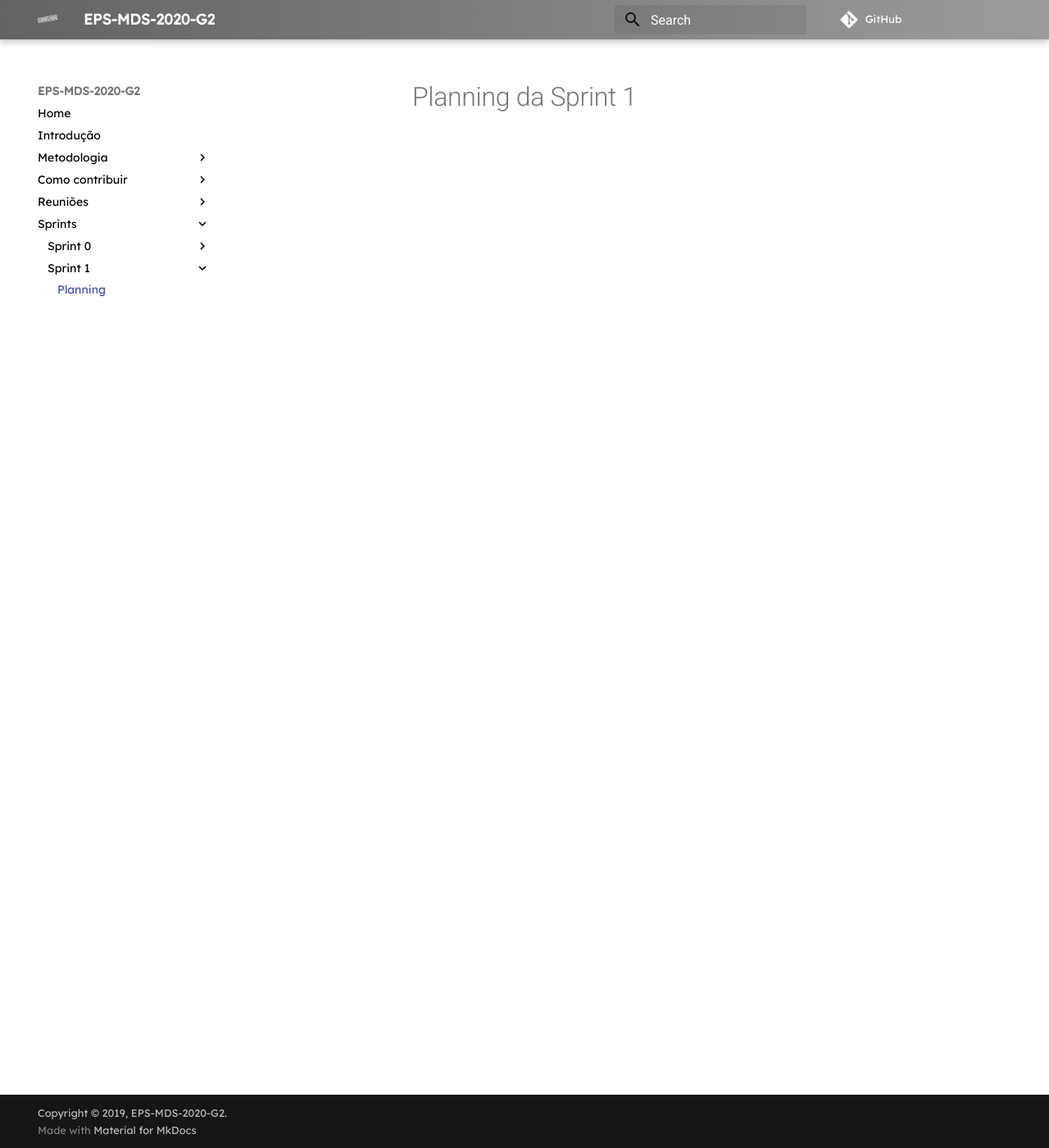
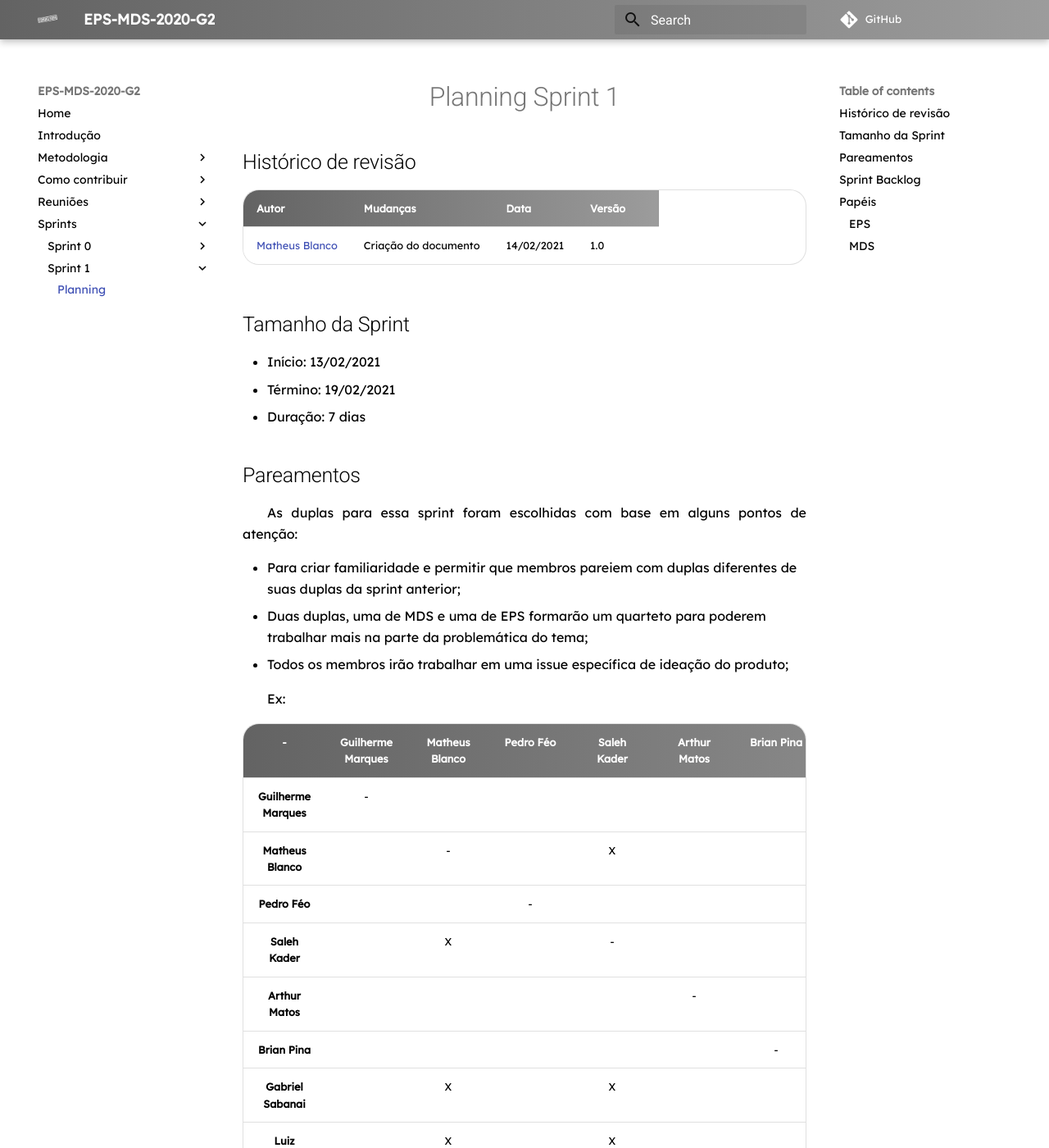
Before and after one commit to fga-eps-mds/2020.2-Eccoar, an MkDocs documentation site: the page built from docs/sprints/1/planning.md, in a window 1280 px wide and 1400 px high. Shown: the whole window at 82% size. Built offline with MkDocs 1.6.1 and Material for MkDocs 9.7.7, drawn with Linux system fonts in a browser that asks for light colours; some web fonts are replaced; comment, search, counter and statistics services are not loaded; old or Windows-style settings are respelled for this version of MkDocs; some of the changed text lies outside the part shown.

Commit message:
add planning for sprint 1

```diff
--- a/docs/sprints/1/planning.md
+++ b/docs/sprints/1/planning.md
@@ -1 +1,70 @@
-# Planning da Sprint 1
+# Planning Sprint 1
+## Histórico de revisão
+|Autor|Mudanças|Data|Versão|
+|--|--|--|--|
+|[Matheus Blanco](https://github.com/MatheusBlanco)|Criação do documento|14/02/2021|1.0|
+
+## Tamanho da Sprint
+
+- Início: 13/02/2021
+- Término: 19/02/2021
+- Duração: 7 dias
+## Pareamentos
+
+As duplas para essa sprint foram escolhidas com base em alguns pontos de atenção:
+
+- Para criar familiaridade e permitir que membros pareiem com duplas diferentes de suas duplas da sprint anterior;
+- Duas duplas, uma de MDS e uma de EPS formarão um quarteto para poderem trabalhar mais na parte da problemática do tema;
+- Todos os membros irão trabalhar em uma issue específica de ideação do produto;
+
+Ex:
+
+|-|Guilherme Marques|Matheus Blanco| Pedro Féo | Saleh Kader | Arthur Matos|Brian Pina|Gabriel Sabanai| Luiz Henrique|Nicolas Chagas|Victor Buendia|
+|:--:|:--:|:--:|:--:|:--:|:--:|:--:|:--:|:--:|:--:|:--:|
+|**Guilherme Marques**        |-||||||||||
+|**Matheus Blanco**           ||-||X|||X|X|||
+|**Pedro Féo**                |||-||||||||
+|**Saleh Kader**              ||X||-|||X|X|||
+|**Arthur Matos**             |||||-||||||
+|**Brian Pina**               ||||||-|||||
+|**Gabriel Sabanai**          ||X||X|||-|X|||
+|**Luiz Henrique**            ||X||X|||X|-|||
+|**Nicolas Chagas**           |||||X||||-||
+|**Victor Buendia**           ||||||X||||-|
+
+## Sprint Backlog
+
+|Issue|Pontos|Responsáveis|
+|--|--|--|
+|[Documentação Planning Sprint 1](https://github.com/fga-eps-mds/EPS-2020-2-G2/issues/27)|1|Matheus Blanco|
+|[Documentação Review Sprint 0](https://github.com/fga-eps-mds/EPS-2020-2-G2/issues/25)|1|Pedro Féo|
+|[Lean Inception - Início](https://github.com/fga-eps-mds/EPS-2020-2-G2/issues/24)|3|Matheus Blanco|
+|[Quest #3 - Problema e Concorrentes](https://github.com/fga-eps-mds/EPS-2020-2-G2/issues/23)|3|Matheus Blanco, Saleh Kader, Luiz Henrique e Gabriel Sabanai|
+|[Documentar o gerenciamento de riscos do projeto](https://github.com/fga-eps-mds/EPS-2020-2-G2/issues/22)|2|Pedro Féo|
+|[Elaborar treinamento de Figma](https://github.com/fga-eps-mds/EPS-2020-2-G2/issues/21)|3|Pedro Féo|
+|[Elaborar treinamento de Docker](https://github.com/fga-eps-mds/EPS-2020-2-G2/issues/19)|3|Guilherme Marques|
+|[Forms da problemática](https://github.com/fga-eps-mds/EPS-2020-2-G2/issues/18)|2|Arthur Matos e Nicolas Chagas|
+|[RichPicture do Produto](https://github.com/fga-eps-mds/EPS-2020-2-G2/issues/17)|2|Todos os membros|
+|[Trocar a Versão do MKDocs](https://github.com/fga-eps-mds/EPS-2020-2-G2/issues/6)|3|Brian Pina e Victor Buendia|
+|**Total de pontos estimados**|**23**|-|
+
+## Papéis
+
+### EPS
+|Papel|Membro encarregado|
+|--|--|
+|Scrum Master|[Pedro Féo](https://github.com/Phe0)|
+|Product Owner|[Matheus Blanco](https://github.com/MatheusBlanco)|
+|Arquiteto|[Saleh Kader](https://github.com/devsalula)|
+|DevOps|[Guilherme Marques](https://github.com/guilhesme23)|
+
+### MDS
+
+|Papel|Membro Encarregado|
+|--|--|
+|Desenvolvedor|[Arthur Matos](https://github.com/Arthur-Matos)|
+|Desenvolvedor|[Brian Pina](https://github.com/DLBrianPina)|
+|Desenvolvedor|[Gabriel Sabanai](https://github.com/Sabanai104)|
+|Desenvolvedor|[Luiz Henrique](https://github.com/luiz-herique)|
+|Desenvolvedor|[Nicolas Chagas](https://github.com/nszchagas)|
+|Desenvolvedor|[Victor Buendia](https://github.com/Victor-Buendia)|
```
